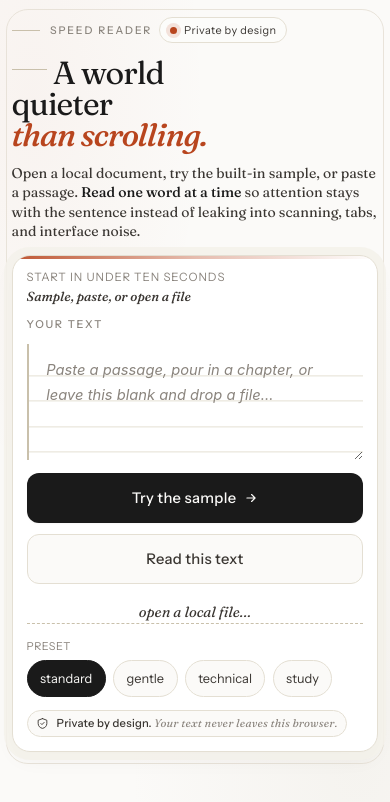
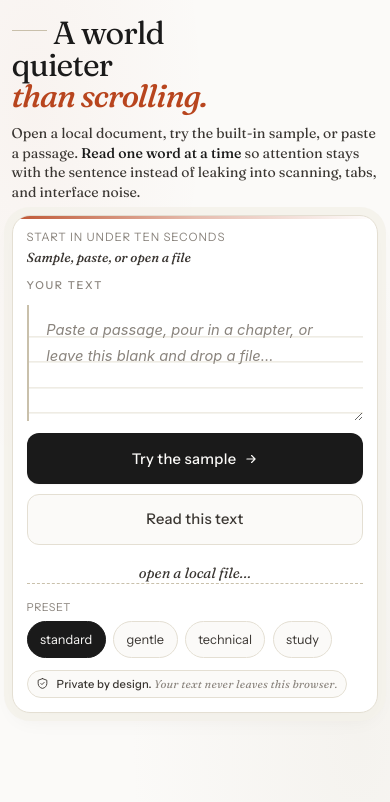
Before and after one commit to toanvv42/speed-reader, a plain HTML site: page dist/index.html in a window 390 px wide. Drawn offline with Linux system fonts and the light colour scheme.

Commit message:
Clean up web landing hero

```diff
--- a/dist/index.html
+++ b/dist/index.html
@@ -666,15 +666,6 @@ body:not(.rsvp) #status { opacity: 0; transform: translateY(8px); pointer-events
   align-items: center;
   position: relative;
 }
-.landing::before {
-  content: "";
-  position: absolute;
-  inset: clamp(1rem, 3vw, 2rem);
-  border: 1px solid color-mix(in srgb, var(--rule) 82%, transparent);
-  border-radius: 28px;
-  pointer-events: none;
-  z-index: 0;
-}
 .landing > * {
   position: relative;
   z-index: 1;
@@ -749,53 +740,6 @@ body:not(.rsvp) #status { opacity: 0; transform: translateY(8px); pointer-events
 @keyframes fade-up {
   from { opacity: 0; transform: translateY(14px); }
   to   { opacity: 1; transform: translateY(0); }
-}
-
-.wordmark {
-  display: inline-flex;
-  align-items: center;
-  gap: 0.6rem;
-  font-family: var(--sans);
-  font-size: 0.72rem;
-  font-weight: 500;
-  letter-spacing: 0.28em;
-  text-transform: uppercase;
-  color: var(--ink-dim);
-}
-.wordmark::before {
-  content: "";
-  width: 1.8rem;
-  height: 1px;
-  background: var(--rule-strong);
-}
-
-.eyebrow-row {
-  display: flex;
-  align-items: center;
-  gap: 0.7rem;
-  flex-wrap: wrap;
-}
-
-.eyebrow-pill {
-  display: inline-flex;
-  align-items: center;
-  gap: 0.45rem;
-  padding: 0.35rem 0.7rem;
-  border-radius: 999px;
-  border: 1px solid var(--rule);
-  background: color-mix(in srgb, var(--paper-raised) 75%, var(--paper-deep) 25%);
-  font-family: var(--sans);
-  font-size: 0.72rem;
-  color: var(--ink-soft);
-  letter-spacing: 0.04em;
-}
-.eyebrow-pill::before {
-  content: "";
-  width: 0.45rem;
-  height: 0.45rem;
-  border-radius: 999px;
-  background: var(--accent);
-  box-shadow: 0 0 0 4px color-mix(in srgb, var(--accent) 14%, transparent);
 }
 
 .tagline {
@@ -1490,12 +1434,8 @@ dialog#chapter-dialog .dialog-sub {
   }
   /* Landing page */
   .landing { padding: 1rem 0.82rem 1.25rem; gap: 0.9rem; }
-  .landing::before { inset: 0.35rem; border-radius: 22px; }
   .hero-illustration { display: none; }
   .hero-content { gap: 0.82rem; }
-  .eyebrow-row { gap: 0.45rem; }
-  .wordmark { font-size: 0.66rem; letter-spacing: 0.18em; }
-  .eyebrow-pill { font-size: 0.68rem; padding: 0.32rem 0.58rem; }
   .tagline {
     font-size: clamp(1.9rem, 8vw, 2.45rem);
     max-width: 12ch;
@@ -1951,11 +1891,6 @@ dialog#chapter-dialog .dialog-sub {
 
     <!-- Hero content + card -->
     <section class="hero-content">
-      <div class="eyebrow-row">
-        <span class="wordmark">Speed&nbsp;Reader</span>
-        <span class="eyebrow-pill">Private by design</span>
-      </div>
-
       <h1 class="tagline">
         <span class="rule"></span>A world quieter<br>
         <em>than scrolling.</em>
```
Also changed, not shown: web/index.html (+0 -65 lines).
